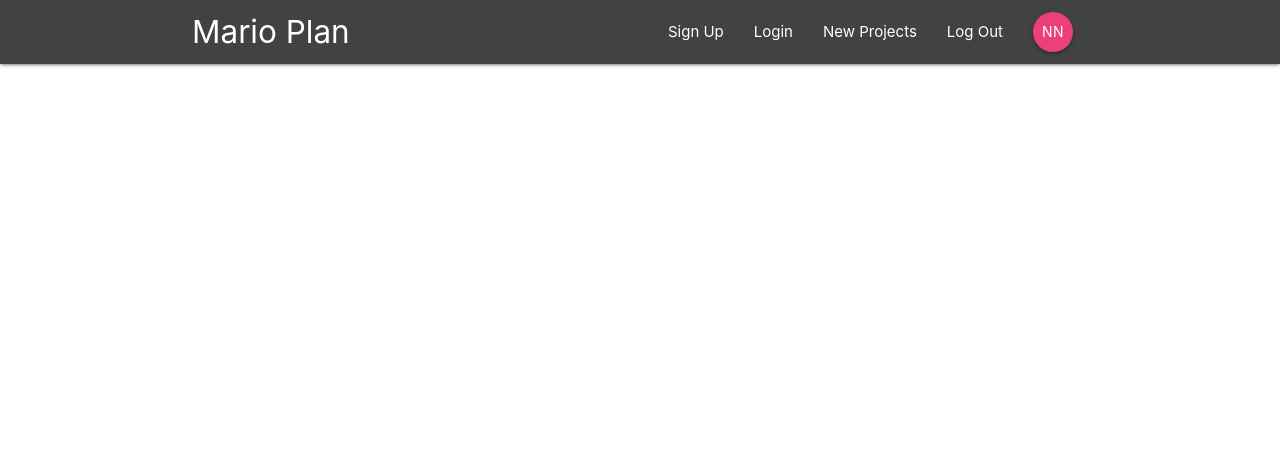
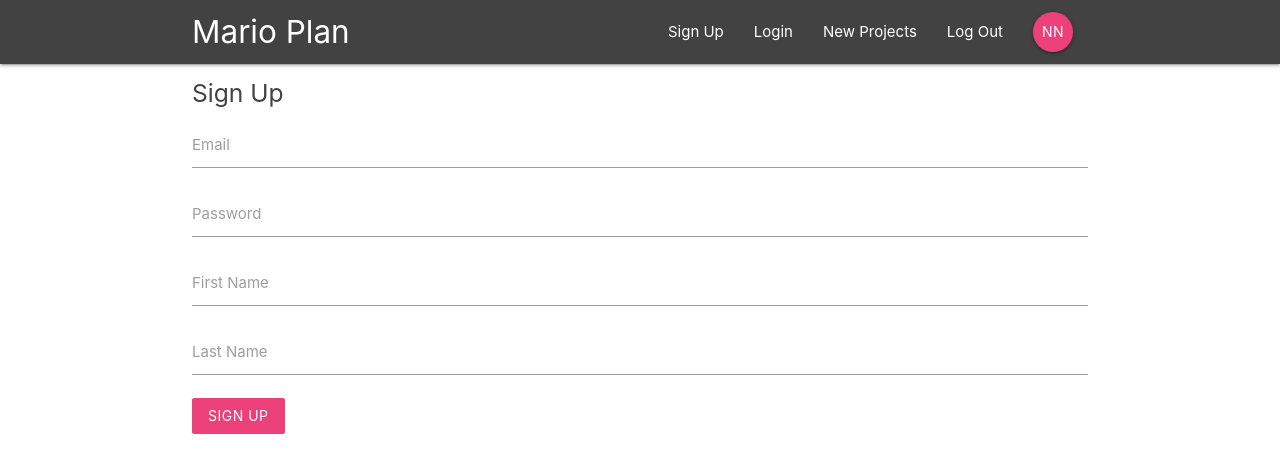
Before and after one commit to DuHerb/mario-tutorial, a React (Create React App) app: page /signup in a window 1280 px wide. Shown: the top 472 px of the page. Built offline with nearby package versions, Linux system fonts and the light colour scheme.

Commit message:
add signup and signin component

```diff
--- a/public/index.html
+++ b/public/index.html
@@ -35,5 +35,7 @@
       To begin the development, run `npm start` or `yarn start`.
       To create a production bundle, use `npm run build` or `yarn build`.
     -->
+     <!-- Compiled and minified JavaScript -->
+     <script src="https://cdnjs.cloudflare.com/ajax/libs/materialize/1.0.0/js/materialize.min.js"></script>
   </body>
 </html>
--- a/src/App.js
+++ b/src/App.js
@@ -3,6 +3,8 @@ import { BrowserRouter, Switch, Route } from 'react-router-dom';
 import Navbar from './components/layout/Navbar';
 import Dashboard from './components/dashboard/Dashboard';
 import ProjectDetails from './components/projects/ProjectDetails';
+import SignIn from './components/auth/SignIn';
+import SignUp from './components/auth/SignUp';
 
 function App() {
   return (
@@ -12,6 +14,8 @@ function App() {
         <Switch>
           <Route exact path='/' component={Dashboard}/>
           <Route path='/project/:id' component={ProjectDetails} />
+          <Route path='/signin' component={SignIn}/>
+          <Route path='/signup' component={SignUp}/>
         </Switch>
       </div>
     </BrowserRouter>
--- a/src/components/auth/SignIn.js
+++ b/src/components/auth/SignIn.js
@@ -0,0 +1,41 @@
+import React, { Component } from 'react'
+
+class SignIn extends Component {
+  state = {
+    email: '',
+    password: ''
+  }
+
+  handleChange = (e) => {
+    this.setState({
+      [e.target.id]:e.target.value
+    })
+  }
+
+  handleSubmit = (e) => {
+    e.preventDefault();
+    console.log(this.state);
+  }
+  render() {
+    return (
+      <div className='container'>
+        <form onSubmit={this.handleSubmit} className='white'>
+          <h5 className='grey-text text-darken-3'>Sign In</h5>
+          <div className='input-field'>
+            <label htmlFor='email'>Email</label>
+            <input type='email' id='email' onChange={this.handleChange}/>
+          </div>
+          <div className='input-field'>
+            <label htmlFor='password'>Password</label>
+            <input type='password' id='password' onChange={this.handleChange}/>
+          </div>
+          <div className='input-field'>
+            <button className='btn pink lighten-1 z-depth-0'>Login</button>
+          </div>
+        </form>
+      </div>
+    )
+  }
+}
+
+export default SignIn
--- a/src/components/auth/SignUp.js
+++ b/src/components/auth/SignUp.js
@@ -0,0 +1,51 @@
+import React, { Component } from 'react'
+
+class SignUp extends Component {
+  state = {
+    email: '',
+    password: '',
+    firstName: '',
+    lastName: ''
+  }
+
+  handleChange = (e) => {
+    this.setState({
+      [e.target.id]:e.target.value
+    })
+  }
+
+  handleSubmit = (e) => {
+    e.preventDefault();
+    console.log(this.state);
+  }
+  render() {
+    return (
+      <div className='container'>
+        <form onSubmit={this.handleSubmit} className='white'>
+          <h5 className='grey-text text-darken-3'>Sign Up</h5>
+          <div className='input-field'>
+            <label htmlFor='email'>Email</label>
+            <input type='email' id='email' onChange={this.handleChange}/>
+          </div>
+          <div className='input-field'>
+            <label htmlFor='password'>Password</label>
+            <input type='password' id='password' onChange={this.handleChange}/>
+          </div>
+          <div className='input-field'>
+            <label htmlFor='firstName'>First Name</label>
+            <input type='text' id='firstName' onChange={this.handleChange}/>
+          </div>
+          <div className='input-field'>
+            <label htmlFor='lastName'>Last Name</label>
+            <input type='text' id='lastName' onChange={this.handleChange}/>
+          </div>
+          <div className='input-field'>
+            <button className='btn pink lighten-1 z-depth-0'>Sign Up</button>
+          </div>
+        </form>
+      </div>
+    )
+  }
+}
+
+export default SignUp;
```
